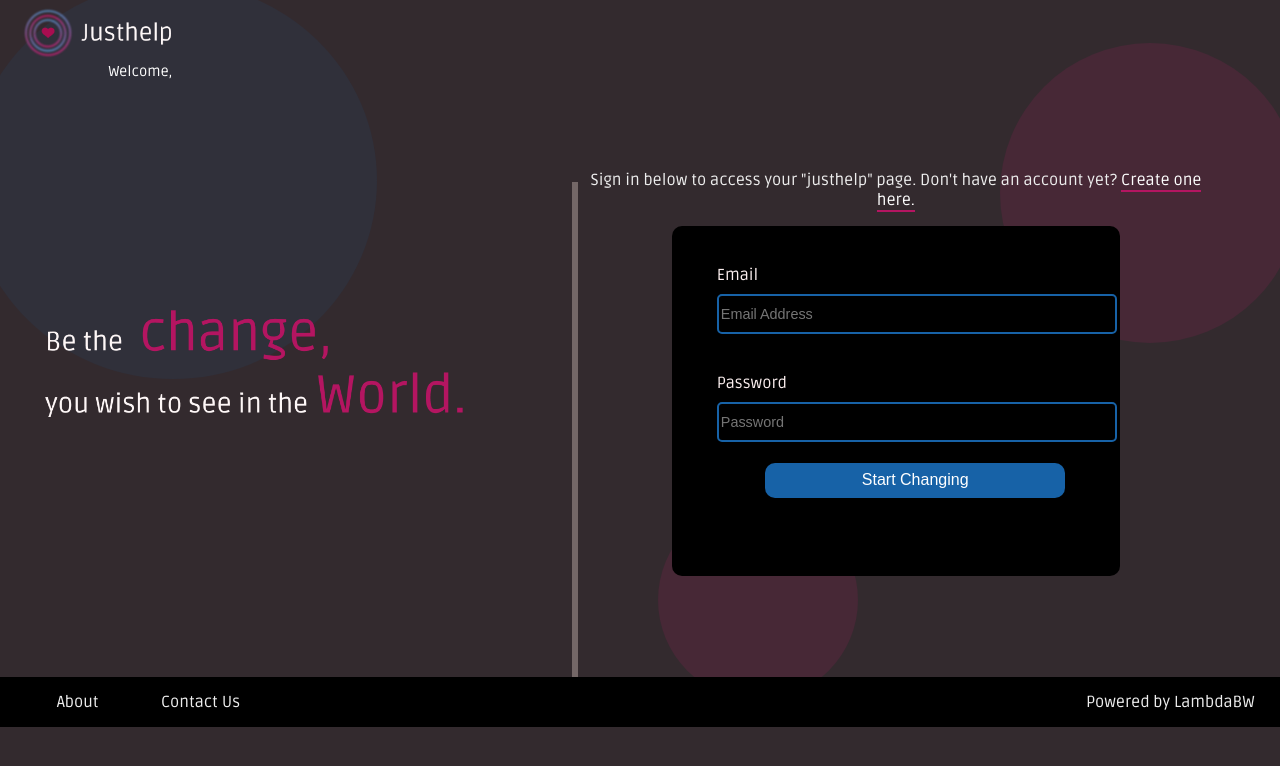
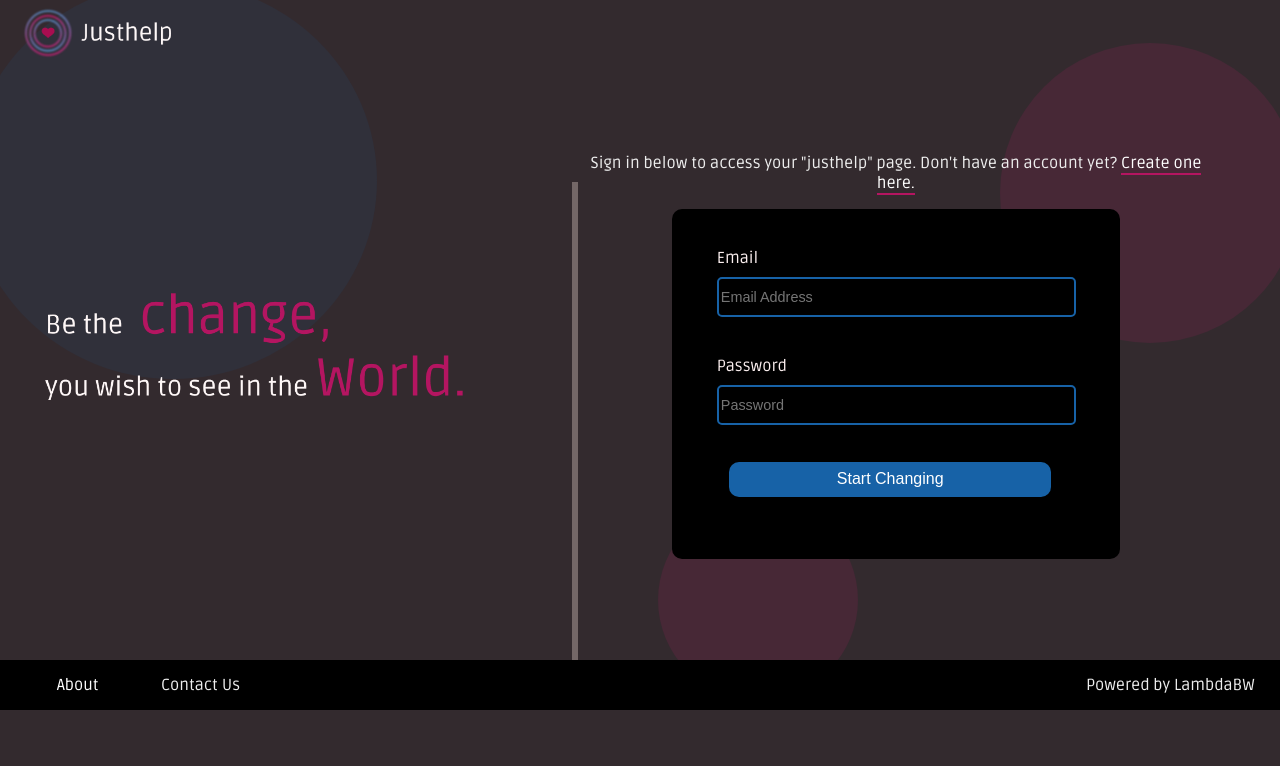
Before and after one commit to random-acts-generator/RAG-FE, a React (Create React App) app in the folder rag/: page /login in a window 1280 px wide. Shown: the top 766 px of the page. Built offline with nearby package versions, Linux system fonts and the light colour scheme.

Commit message:
RAG: Minor updates - links and buttons
Added superficial updates to make all the links work

```diff
--- a/rag/src/components/Footer.js
+++ b/rag/src/components/Footer.js
@@ -5,7 +5,9 @@ function Footer(props) {
   return (
     <div className="footer-container">
       <div className="footer-left">
-        <div>About</div>
+        <div>
+          <a href="https://justhelp.netlify.com/about.html">About</a>
+        </div>
         <div>Contact Us</div>
       </div>
       <div className="footer-right">Powered by LambdaBW</div>
--- a/rag/src/components/Nav.js
+++ b/rag/src/components/Nav.js
@@ -3,7 +3,7 @@ import "../styles/nav.css";
 import logo from "../assets/rag_pic_logo1xJustHelp.png";
 import { logout } from "../actions";
 import { connect } from "react-redux";
-import { NavLink } from "react-router-dom";
+import { NavLink, Link } from "react-router-dom";
 
 class Nav extends React.Component {
   onLogout = e => {
@@ -16,8 +16,20 @@ class Nav extends React.Component {
       <div>
         <div className="nav-container">
           <div className="brand-logo">
-            <img className="logo" src={logo} alt="Brand logo" />
-            <div className="welcome-msg">Welcome, {this.props.user.first}</div>
+            {this.props.isLoggedIn && (
+              <Link to="/homepage">
+                <img className="logo" src={logo} alt="Brand logo" />
+              </Link>
+            )}
+            {!this.props.isLoggedIn && (
+              <a href="https://justhelp.netlify.com">
+                <img className="logo" src={logo} alt="Brand logo" />
+              </a>
+            )}
+
+            <div className="welcome-msg">
+              {this.props.isLoggedIn && `Welcome, ${this.props.user.first}`}
+            </div>
           </div>
           {this.props.isLoggedIn && (
             <div className="nav-links">
--- a/rag/src/styles/footer.css
+++ b/rag/src/styles/footer.css
@@ -19,3 +19,8 @@
   width: 80%;
   text-align: right;
 }
+
+a {
+  text-decoration: none;
+  color: white;
+}
--- a/rag/src/styles/index.css
+++ b/rag/src/styles/index.css
@@ -97,6 +97,7 @@ body {
   font-size: 2.5rem;
   text-align: center;
   line-height: 80px;
+  border: 0px solid white;
 }
 
 .generate-btn {
--- a/rag/src/styles/login.css
+++ b/rag/src/styles/login.css
@@ -42,8 +42,8 @@ textarea {
   background-color: black;
   border-radius: 5px;
   border: 2px solid #1762a7;
-  width: 400px;
-  height: 40px;
+  width: 89%;
+  height: 2.5rem;
   font-size: 0.9rem;
   color: white;
 }
@@ -61,8 +61,8 @@ input[type="password"],
 textarea {
   border-radius: 5px;
   border: 2px solid #1762a7;
-  width: 400px;
-  height: 40px;
+  width: 89%;
+  height: 2.5rem;
   font-size: 0.9rem;
   background-color: black;
   color: white;
@@ -73,16 +73,16 @@ textarea {
 }
 
 .login-btn {
-  width: 300px;
+  width: 80%;
   height: 35px;
   background: #1762a7;
   border-radius: 10px;
   text-align: center;
-  margin-top: 5%;
+  margin-top: 9%;
   margin-bottom: 5%;
   color: white;
   font-size: 1rem;
-  margin-left: 12%;
+  margin-left: 3%;
   border: none;
 }
 .form-text-register {
```
